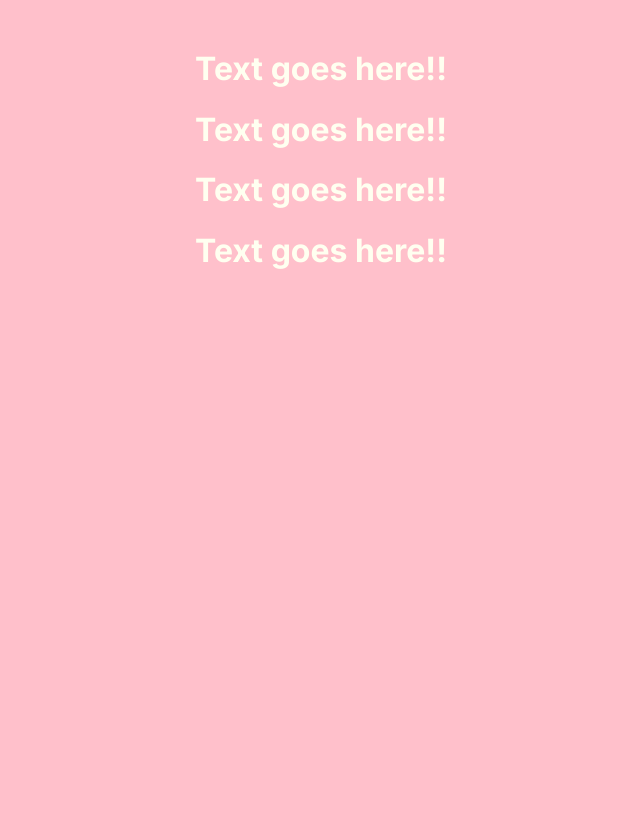
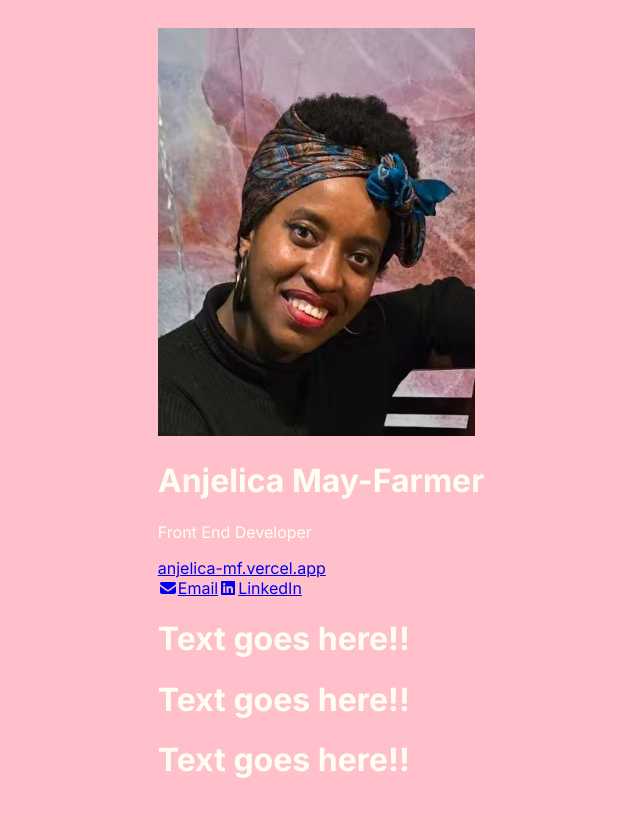
Before and after one commit to Anjie-MF/digitalBusinessCard, a React (Vite) app: page / in a window 1280 px wide. Shown: the top 816 px of the page, without its empty margins (319-959 px from the left). Built offline with nearby package versions, Linux system fonts and the light colour scheme.

Commit message:
Feat: added fontawesome icons and social links

```diff
--- a/src/components/Info.jsx
+++ b/src/components/Info.jsx
@@ -1,6 +1,26 @@
+import { FontAwesomeIcon } from '@fortawesome/react-fontawesome'
+import { faEnvelope } from '@fortawesome/free-solid-svg-icons/faEnvelope'
+import { faLinkedin } from '@fortawesome/free-brands-svg-icons/faLinkedin'
+
 export default function Info() {
     return (
-                <h1>Text goes here!!</h1>
+        <>
+            <header>
+                <img src="/src/assets/AnjelicaDevPhoto.avif" alt='Anjelica Developer Photo' />
+                <h1>Anjelica May-Farmer</h1>
+                <p className="subtitle">Front End Developer</p>
+                <a className="website" href="https://anjelica-mf.vercel.app/" target="_blank" rel="noopener noreferrer"
+                    aria-label="Opens Anjelica May-Farmer developer website to a new tab">anjelica-mf.vercel.app</a>
+            </header>
+            <nav>
+                <a href="mailto:yourname@example.com" className="social-links">
+                    <FontAwesomeIcon icon={faEnvelope} />Email</a>
+                <a className="social-links" href="https://www.linkedin.com/in/anjelicamayfarmer/" target="_blank"
+                    rel="noopener noreferrer"
+                    aria-label="Opens Anjelica May-Farmer LinkedIn website to a new tab">
+                    <FontAwesomeIcon icon={faLinkedin} />LinkedIn</a>
+            </nav>
+        </>
 
     )
 }
```
